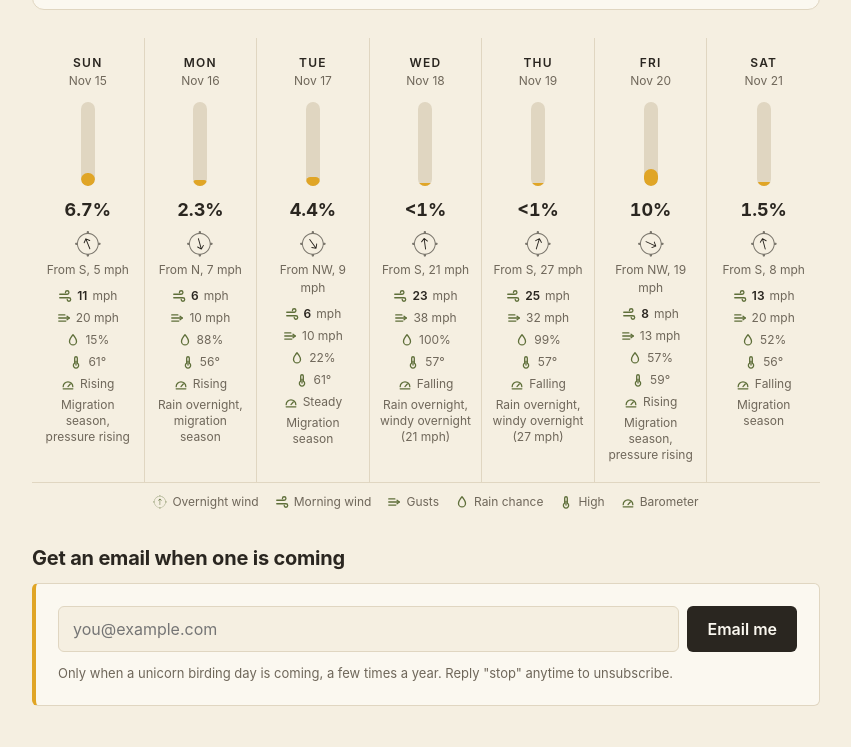
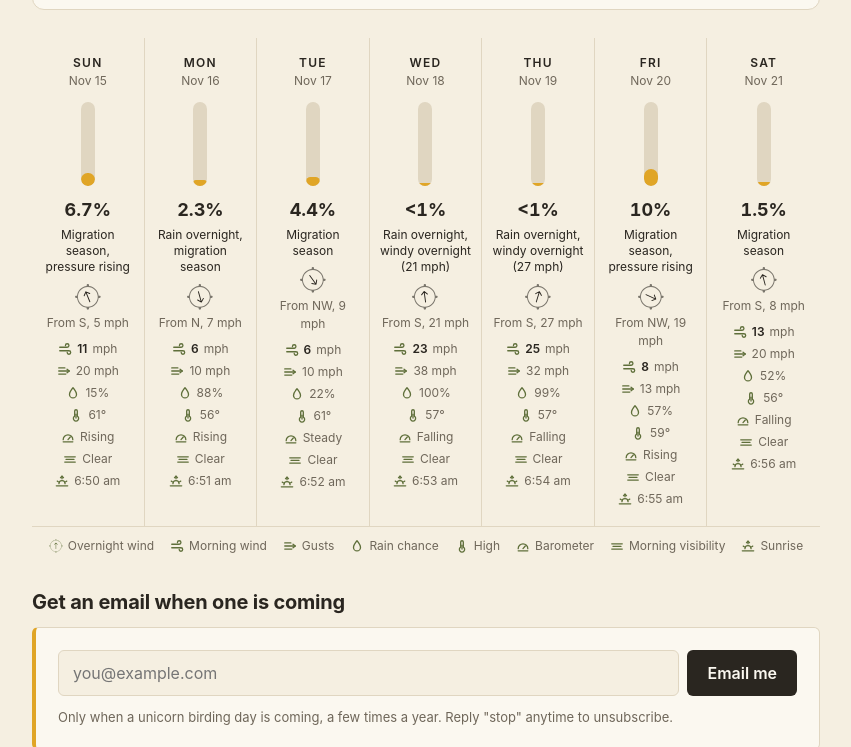
Before and after one commit to swirl2001/unicorn-birding, a plain HTML site: page site/index.html in a window 1280 px wide. Shown: the part 406-1153 px from the top of the page, without its empty margins (214-1065 px from the left). Drawn offline with Linux system fonts and the light colour scheme.

Commit message:
Synopsis under the percentage; morning visibility and sunrise icons
Co-Authored-By: Claude Opus 5.5 <noreply@anthropic.com>

```diff
--- a/site/data.json
+++ b/site/data.json
@@ -1,6 +1,6 @@
 {
- "generated": "2026-11-15T22:26+00:00",
- "generated_local": "Sun Nov 15, 2:26 PM",
+ "generated": "2026-11-15T22:33+00:00",
+ "generated_local": "Sun Nov 15, 2:33 PM",
  "base_rate": 0.05084745762711865,
  "cut_species": 77,
  "method": "A unicorn day is one of the top 5% of days at Battery Godfrey for variety: about 77+ species for a normal group of birders. We learned what those days have in common from 10 years of eBird checklists (944 birded days, 2016\u20132025), adjusted for how many people were out. Time of year matters most (late September and October lead), then warm, dry weather with wind off the land overnight. Even a perfect setup is only about a 1-in-4 shot, because who shows up and luck matter too. Weather is from the National Weather Service over the Presidio and Open-Meteo at Fort Point.",
@@ -23,7 +23,9 @@
    "rain_overnight_in": 0,
    "morning_wind_mph": 11,
    "morning_gust_mph": 20,
-   "rain_pct": 15
+   "rain_pct": 15,
+   "morning_vis_mi": 34.2,
+   "sunrise": "6:50"
   },
   {
    "dow": "Mon",
@@ -43,7 +45,9 @@
    "rain_overnight_in": 0.65,
    "morning_wind_mph": 6,
    "morning_gust_mph": 10,
-   "rain_pct": 88
+   "rain_pct": 88,
+   "morning_vis_mi": 5.7,
+   "sunrise": "6:51"
   },
   {
    "dow": "Tue",
@@ -63,7 +67,9 @@
    "rain_overnight_in": 0,
    "morning_wind_mph": 6,
    "morning_gust_mph": 10,
-   "rain_pct": 22
+   "rain_pct": 22,
+   "morning_vis_mi": 48.9,
+   "sunrise": "6:52"
   },
   {
    "dow": "Wed",
@@ -83,7 +89,9 @@
    "rain_overnight_in": 0.21,
    "morning_wind_mph": 23,
    "morning_gust_mph": 38,
-   "rain_pct": 100
+   "rain_pct": 100,
+   "morning_vis_mi": 3.4,
+   "sunrise": "6:53"
   },
   {
    "dow": "Thu",
@@ -103,7 +111,9 @@
    "rain_overnight_in": 0.65,
    "morning_wind_mph": 25,
    "morning_gust_mph": 32,
-   "rain_pct": 99
+   "rain_pct": 99,
+   "morning_vis_mi": 10.3,
+   "sunrise": "6:54"
   },
   {
    "dow": "Fri",
@@ -123,7 +133,9 @@
    "rain_overnight_in": 0.0,
    "morning_wind_mph": 8,
    "morning_gust_mph": 13,
-   "rain_pct": 57
+   "rain_pct": 57,
+   "morning_vis_mi": 49.2,
+   "sunrise": "6:55"
   },
   {
    "dow": "Sat",
@@ -143,7 +155,9 @@
    "rain_overnight_in": 0,
    "morning_wind_mph": 13,
    "morning_gust_mph": 20,
-   "rain_pct": 52
+   "rain_pct": 52,
+   "morning_vis_mi": 6.7,
+   "sunrise": "6:56"
   }
  ]
 }
--- a/site/index.html
+++ b/site/index.html
@@ -59,7 +59,7 @@
   .meter { position: relative; height: 84px; margin: 12px auto 10px; width: 14px; border-radius: 99px; background: var(--rule); overflow: hidden; }
   .meter i { position: absolute; left: 0; right: 0; bottom: 0; height: var(--p, 0%); background: var(--gold); border-radius: 99px; }
   .day .pct { font-family: var(--serif); font-weight: 700; font-size: 18px; font-variant-numeric: tabular-nums; }
-  .day .note { font-size: 12px; color: var(--pencil); margin-top: 4px; line-height: 1.35; }
+  .day .note { font-size: 12px; color: var(--ink); margin-top: 4px; line-height: 1.35; }
   .day.best { background: var(--gold-soft); }
   .day.blank .meter { opacity: .45; }
 
@@ -252,7 +252,10 @@
     rain: svg('<path d="M8 2s4 4.6 4 7.6A4 4 0 0 1 4 9.6C4 6.6 8 2 8 2z"/>'),
     temp: svg('<path d="M6.5 9.3V3.5a1.5 1.5 0 0 1 3 0v5.8a3 3 0 1 1-3 0z"/><path d="M8 11.5V7"/>'),
     gauge: svg('<path d="M2.5 11a5.5 5.5 0 1 1 11 0"/><path d="M8 11l2.6-3"/><path d="M2.5 13.5h11"/>'),
+    fog: svg('<path d="M2 5.5h12"/><path d="M3.5 8.5h9"/><path d="M2 11.5h12"/>'),
+    sunrise: svg('<path d="M4.5 11a3.5 3.5 0 0 1 7 0"/><path d="M1.5 13.5h13"/><path d="M8 2.5v3"/><path d="M6.3 4.2L8 2.5l1.7 1.7"/><path d="M2.6 8.2l1.2.7M13.4 8.2l-1.2.7"/>'),
   };
+  const sky = (v) => (v == null ? null : v < 0.6 ? 'Fog' : v < 3 ? 'Hazy' : 'Clear');
   const trend = (dp) => (dp == null ? '–' : dp >= 1 ? 'Rising' : dp <= -1 ? 'Falling' : 'Steady');
   function facts(d) {
     const out = [];
@@ -261,6 +264,8 @@
     if (d.rain_pct != null) out.push(`<span title="Chance of rain, overnight to 11 am">${ICON.rain}${d.rain_pct}%</span>`);
     if (d.max_temp_f != null) out.push(`<span title="High temperature">${ICON.temp}${d.max_temp_f}°</span>`);
     if (d.pressure_change_hpa != null) out.push(`<span title="Barometer vs. yesterday morning (${d.pressure_change_hpa > 0 ? '+' : ''}${d.pressure_change_hpa} hPa)">${ICON.gauge}${trend(d.pressure_change_hpa)}</span>`);
+    if (d.morning_vis_mi != null) out.push(`<span title="Morning visibility at the Gate, 6–11 am (${d.morning_vis_mi} mi)">${ICON.fog}${sky(d.morning_vis_mi)}</span>`);
+    if (d.sunrise) out.push(`<span title="Sunrise">${ICON.sunrise}${d.sunrise} am</span>`);
     return out.length ? `<div class="facts">${out.join('')}</div>` : '';
   }
 
@@ -271,14 +276,15 @@
         <div><div class="dow">${d.dow}</div><div class="date">${d.date}</div></div>
         <div class="meter"><i style="--p:${blank ? 0 : barFill(d.chance)}%"></i></div>
         <div class="pct">${blank ? '–' : pct(d.chance)}</div>
+        ${!blank && d.note ? `<div class="note">${d.note}</div>` : ''}
         ${!blank && d.night_wind_mph != null ? `<div class="wind" title="Overnight wind (8 pm–6 am)">${compass(d.night_wind_deg)}<span>${windLabel(d.night_wind_deg, d.night_wind_mph)}</span></div>` : ''}
         ${!blank ? facts(d) : ''}
-        ${!blank && d.note ? `<div class="note">${d.note}</div>` : ''}
       </div>`).join('');
     const legend = $('legend');
     if (!blank) {
       legend.innerHTML = `<span>${compass(180)}Overnight wind</span><span>${ICON.wind}Morning wind</span><span>${ICON.gust}Gusts</span>`
-        + `<span>${ICON.rain}Rain chance</span><span>${ICON.temp}High</span><span>${ICON.gauge}Barometer</span>`;
+        + `<span>${ICON.rain}Rain chance</span><span>${ICON.temp}High</span><span>${ICON.gauge}Barometer</span>`
+        + `<span>${ICON.fog}Morning visibility</span><span>${ICON.sunrise}Sunrise</span>`;
       legend.hidden = false;
     }
   }
```
Also changed, not shown: 1 other file.
